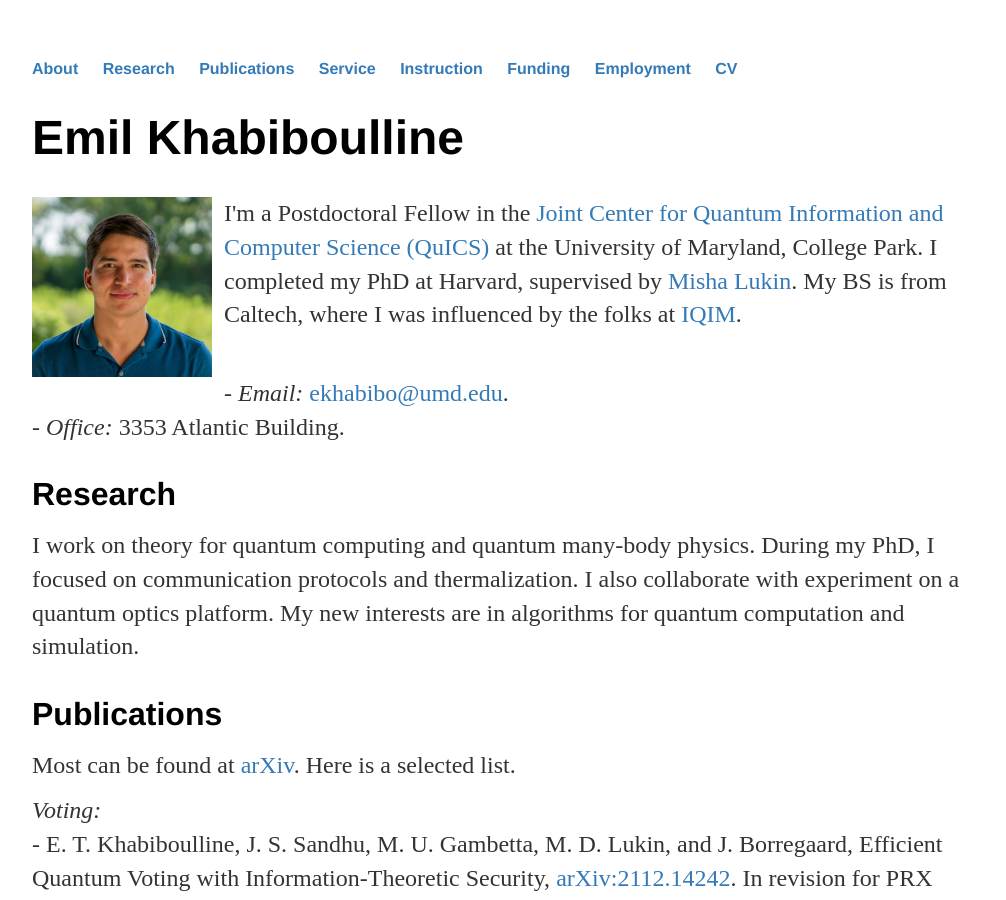
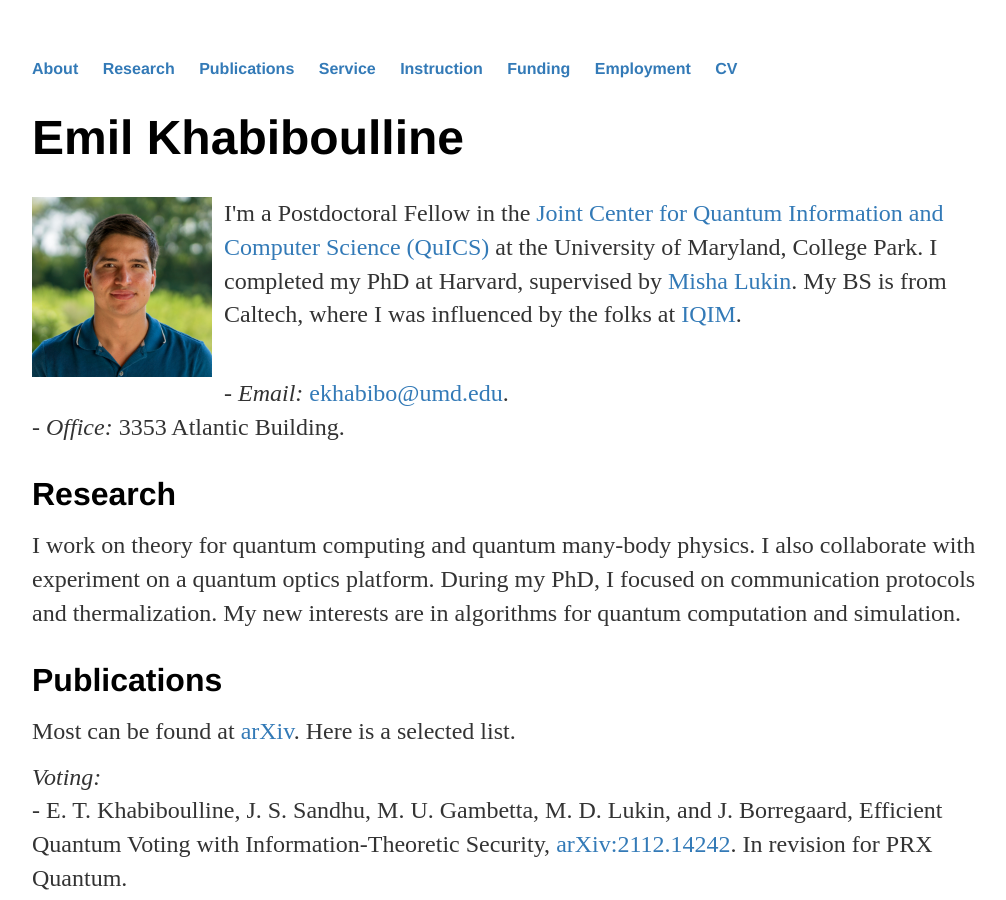
Before and after one commit to emilkhab/emilkhab.github.io, a Jekyll site: the page built from index.html, in a window 1280 px wide and 900 px high. Shown: the whole window, without its empty margins (128-1134 px from the left). Built offline with Jekyll 4.4.1, drawn with Linux system fonts in a browser that asks for light colours.

```diff
--- a/index.html
+++ b/index.html
@@ -13,7 +13,7 @@ title: Emil Khabiboulline
 
 <div class="blurb" style="clear:left;" id="Research">
 	<h2>Research</h2>
-	<p>I work on theory for quantum computing and quantum many-body physics. During my PhD, I focused on communication protocols and thermalization. I also collaborate with experiment on a quantum optics platform. My new interests are in algorithms for quantum computation and simulation.</p>
+	<p>I work on theory for quantum computing and quantum many-body physics. I also collaborate with experiment on a quantum optics platform. During my PhD, I focused on communication protocols and thermalization. My new interests are in algorithms for quantum computation and simulation.</p>
 </div>
 
 <div class="blurb" id="Publications">
```
